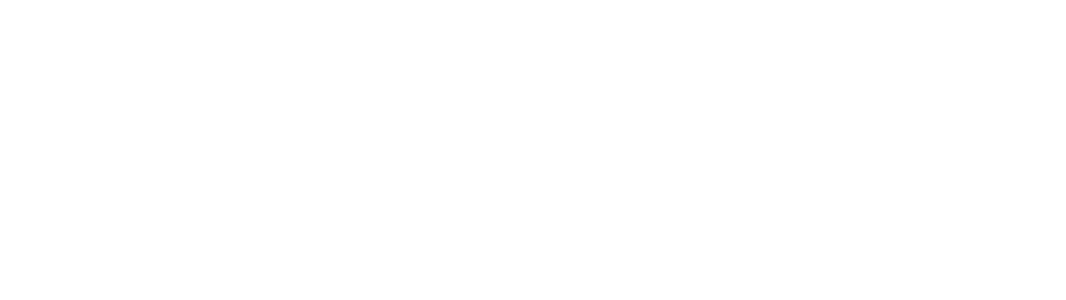
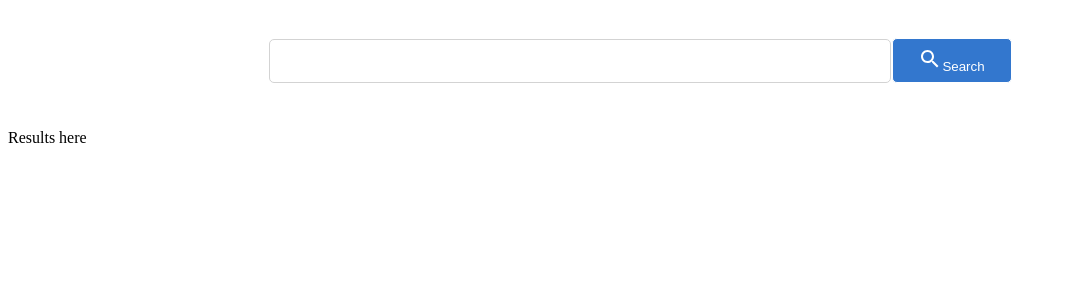
Before and after one commit to calvinyusno2359/googawr-search, a React (Create React App) app: page /results in a window 1280 px wide. Shown: the top 300 px of the page, without its empty margins (0-1066 px from the left). Built offline with nearby package versions, Linux system fonts and the light colour scheme.

Commit message:
add: results page

```diff
--- a/src/App.js
+++ b/src/App.js
@@ -2,6 +2,7 @@
 import { BrowserRouter as Router, Routes, Route } from "react-router-dom";
 
 import LandingPage from "./pages/LandingPage";
+import ResultsPage from "./pages/ResultsPage";
 
 function App() {
   return (
@@ -9,9 +10,7 @@
       <Router>
         <Routes>
           <Route exact path="/" element={<LandingPage />}></Route>
-          <Route exact path="/results">
-            {/* Results Page */}
-          </Route>
+          <Route exact path="/results" element={<ResultsPage />}></Route>
         </Routes>
       </Router>
     </div>
--- /dev/null
+++ b/src/pages/ResultsPage.css
@@ -0,0 +1,13 @@
+.ResultsPage {
+  display: flex;
+  flex-direction: column;
+  height: 100vh;
+}
+
+.ResultsPage__header {
+  display: flex;
+  justify-content: center;
+  padding: 30px 40px;
+  align-items: center;
+  /* min-width: 15vw; */
+}
--- /dev/null
+++ b/src/pages/ResultsPage.js
@@ -0,0 +1,23 @@
+import React from "react";
+
+import SearchBar from "../modules/SearchBar";
+
+import "./ResultsPage.css";
+
+function ResultsPage() {
+  return (
+    <div className="ResultsPage">
+      {" "}
+      <div className="ResultsPage__header">
+        <div className="ResultsPage__SearchBar">
+          <SearchBar />
+        </div>
+      </div>
+      <div className="ResultsPage__body">
+        <p>Results here</p>
+      </div>
+    </div>
+  );
+}
+
+export default ResultsPage;
```
Also changed, not shown: src/common/Button.js (deleted, +0 -7 lines).
